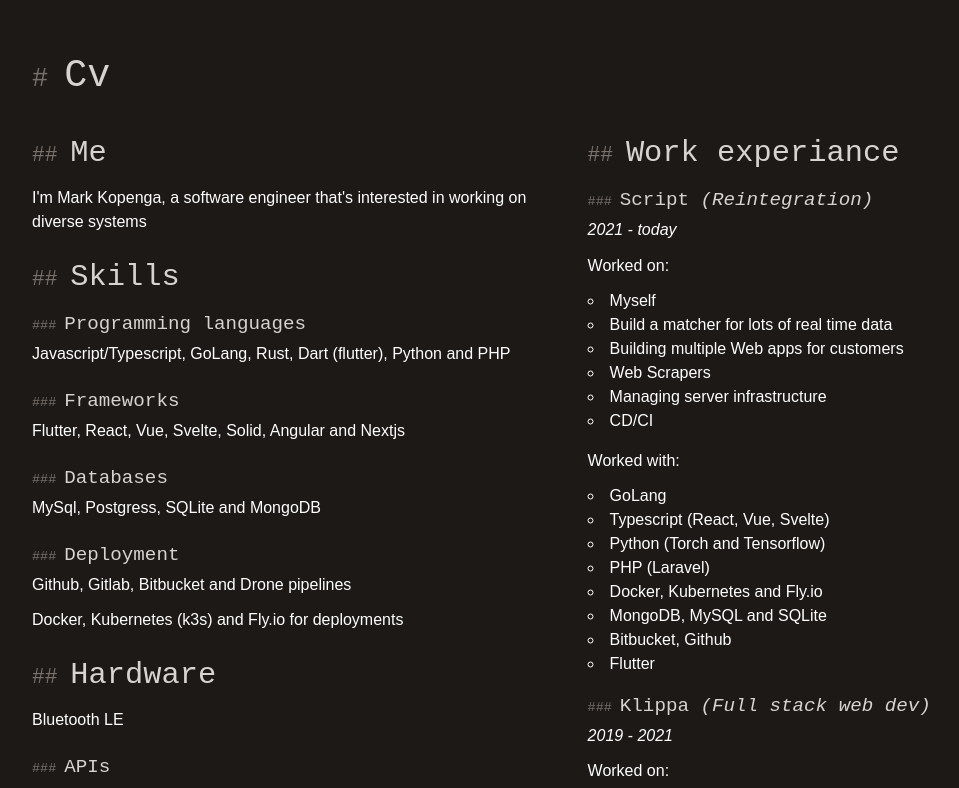
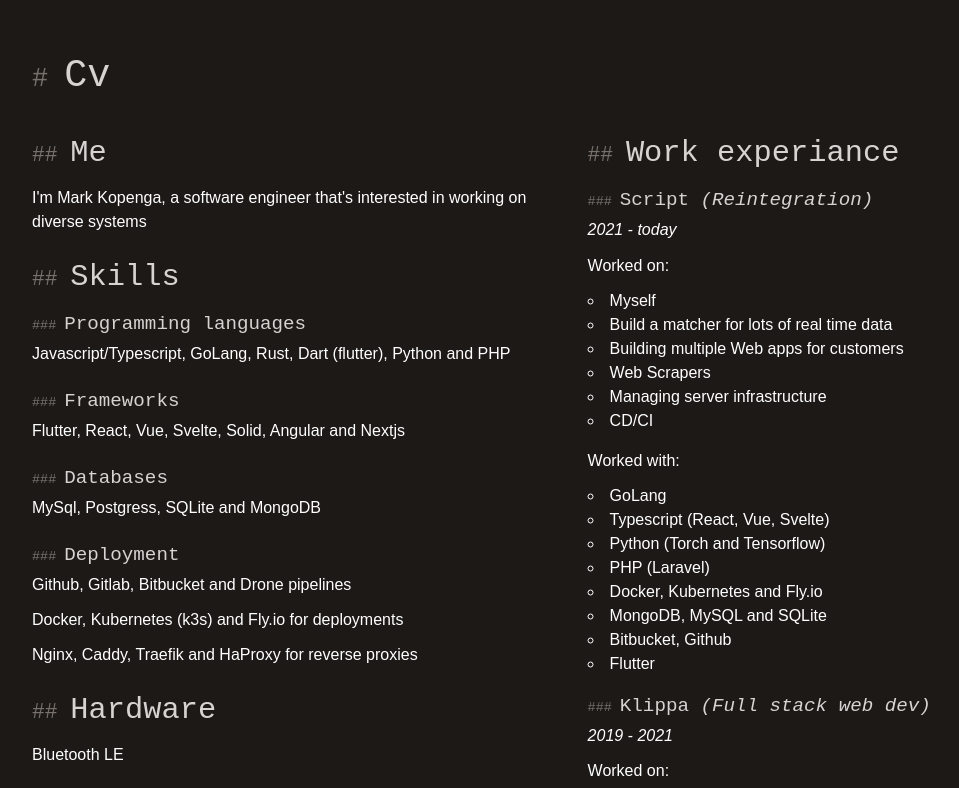
Before and after one commit to mjarkk/mkopenga, a Next.js app: page /cv in a window 1280 px wide. Shown: the top 788 px of the page, without its empty margins (16-975 px from the left). Built offline with nearby package versions, Linux system fonts and the light colour scheme; a web font is replaced by a local one.

Commit message:
add known reverse proxies to skills

```diff
--- a/src/app/cv/skills.mdx
+++ b/src/app/cv/skills.mdx
@@ -18,6 +18,8 @@
 
 Docker, Kubernetes (k3s) and Fly.io for deployments
 
+Nginx, Caddy, Traefik and HaProxy for reverse proxies
+
 ## Hardware
 
 Bluetooth LE
```
